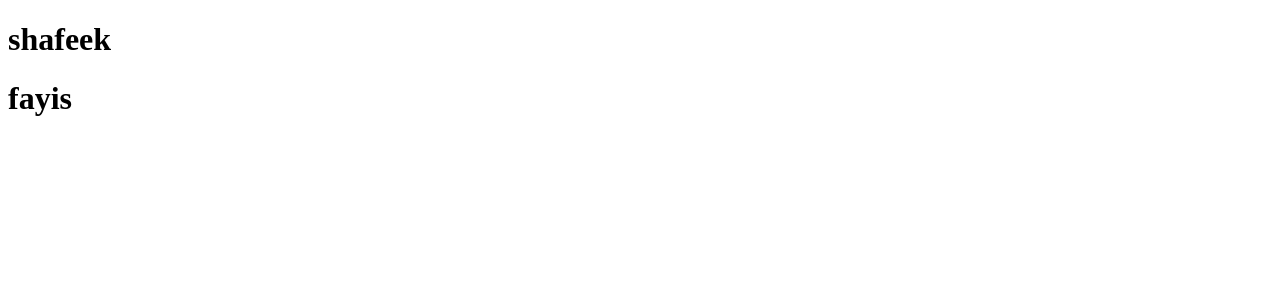
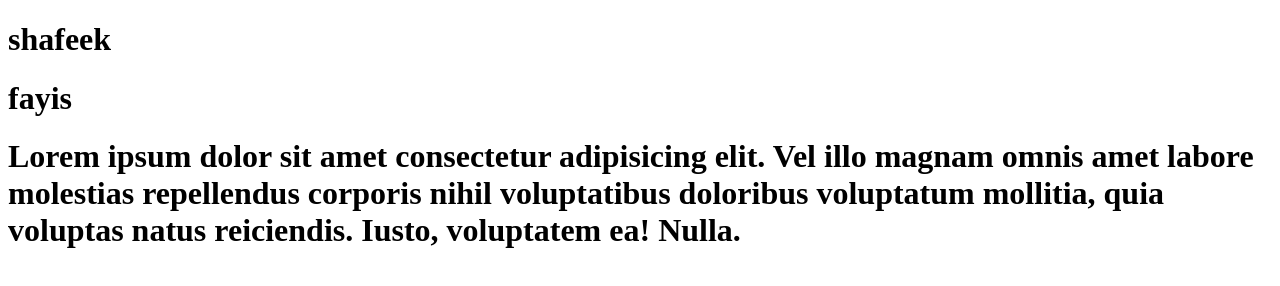
Before and after one commit to Mohammed-shafeeq/shafeeq, a plain HTML site: page index.html in a window 1280 px wide. Drawn offline with Linux system fonts and the light colour scheme.

Commit message:
thirrd commit

```diff
--- a/index.html
+++ b/index.html
@@ -8,5 +8,6 @@
 <body>
     <h1>shafeek</h1>
     <h1>fayis</h1>
+    <h1>Lorem ipsum dolor sit amet consectetur adipisicing elit. Vel illo magnam omnis amet labore molestias repellendus corporis nihil voluptatibus doloribus voluptatum mollitia, quia voluptas natus reiciendis. Iusto, voluptatem ea! Nulla.</h1>
 </body>
 </html>
```
